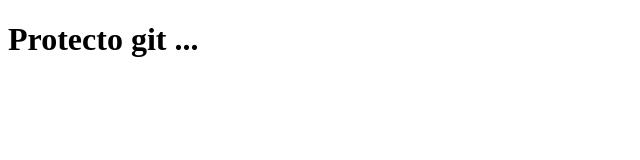
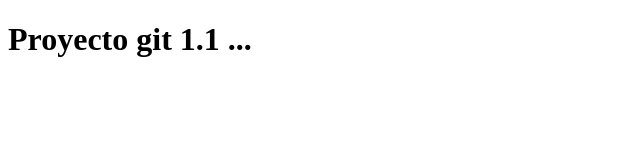
Before and after one commit to MBMG05/WID_SCHOOL_PROYECT_PROOF-1, a plain HTML site: page index.html in a window 1280 px wide. Shown: the whole page, without its empty margins (0-640 px from the left). Drawn offline with Linux system fonts and the light colour scheme.

Commit message:
prueba 2

```diff
--- a/index.html
+++ b/index.html
@@ -7,6 +7,6 @@
     <title>Document</title>
 </head>
 <body>
-    <h1>Protecto git ...</h1>
+    <h1>Proyecto git 1.1 ...</h1>
 </body>
 </html>
```
